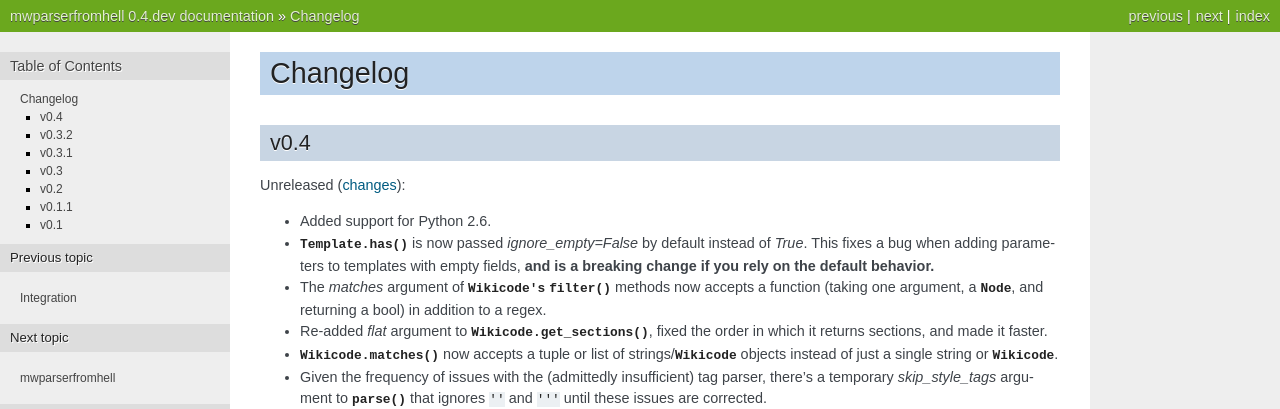
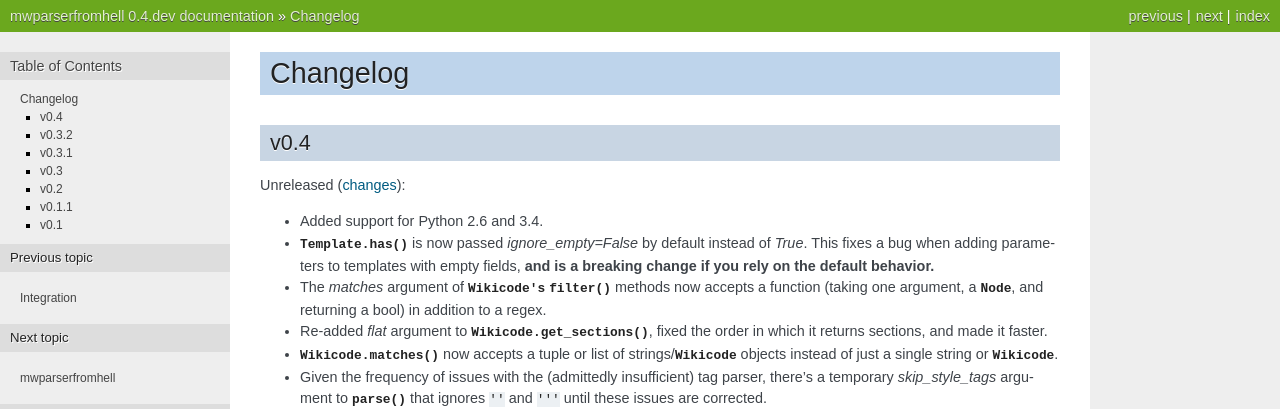
Before and after one commit to earwig/mwparserfromhell, a Sphinx documentation site: the page built from docs/changelog.rst, in a window 1280 px wide. Shown: the top 409 px of the page. Built offline with Sphinx 7.4.7, drawn with Linux system fonts in a browser that asks for light colours.

Commit message:
Python 3.4 is good.

```diff
--- a/docs/changelog.rst
+++ b/docs/changelog.rst
@@ -7,7 +7,7 @@ v0.4
 Unreleased
 (`changes <https://github.com/earwig/mwparserfromhell/compare/v0.3.2...develop>`__):
 
-- Added support for Python 2.6.
+- Added support for Python 2.6 and 3.4.
 - :py:meth:`.Template.has` is now passed *ignore_empty=False* by default
   instead of *True*. This fixes a bug when adding parameters to templates with
   empty fields, **and is a breaking change if you rely on the default
--- a/setup.py
+++ b/setup.py
@@ -64,6 +64,7 @@ setup(
         "Programming Language :: Python :: 3",
         "Programming Language :: Python :: 3.2",
         "Programming Language :: Python :: 3.3",
+        "Programming Language :: Python :: 3.4",
         "Topic :: Text Processing :: Markup"
     ],
 )
```
Also changed, not shown: 1 other file.
